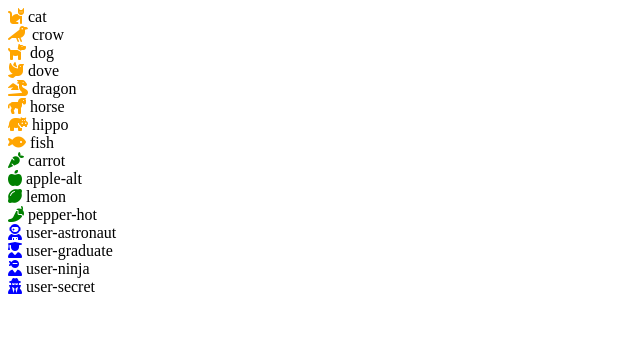
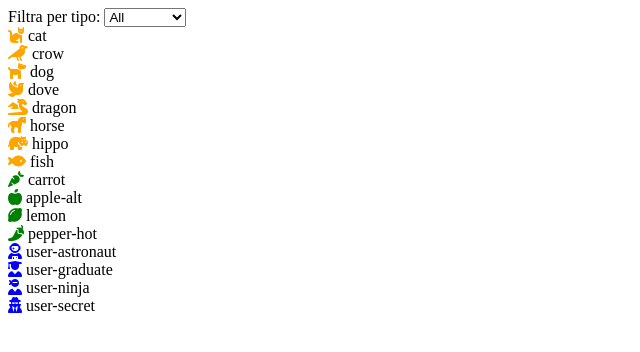
Before and after one commit to giorgioverzicco/js-es6-icons, a plain HTML site: page index.html in a window 1280 px wide. Shown: the whole page, without its empty margins (0-640 px from the left). Drawn offline with Linux system fonts and the light colour scheme.

Commit message:
add dynamic select

```diff
--- a/index.html
+++ b/index.html
@@ -12,7 +12,10 @@
   </head>
   <body>
     <div class="container">
-
+      <label for="icon-type">Filtra per tipo:</label>
+      <select name="icon-type" id="icon-type">
+        <option value="all">All</option>
+      </select>
     </div>
 
     <template id="tpl-box">
--- a/js/app.js
+++ b/js/app.js
@@ -2,15 +2,26 @@ import { data } from "./data.js";
 
 const container = document.querySelector(".container");
 const boxTpl = document.querySelector("#tpl-box").content;
+const selectElm = document.querySelector("#icon-type");
+const iconTypes = [];
 
 data.forEach((el) => {
   const box = boxTpl.cloneNode(true);
   const { name, prefix, type, family, color } = el;
 
-  box.querySelector(".box__icon").classList.add(type);
+  box.querySelector(".box").classList.add(`box--${type}`);
   box.querySelector(".box__icon").style.color = color;
   box.querySelector(".box__icon i").classList.add(family, prefix + name);
   box.querySelector(".box__text").innerHTML = name;
 
+  if (!iconTypes.includes(type)) {
+    iconTypes.push(type);
+  }
+
   container.append(box);
 });
+
+iconTypes.forEach((type) => {
+  const typeCapitalized = type.charAt(0).toUpperCase() + type.slice(1);
+  selectElm.innerHTML += `<option value="${type}">${typeCapitalized}</option>`;
+});
```
